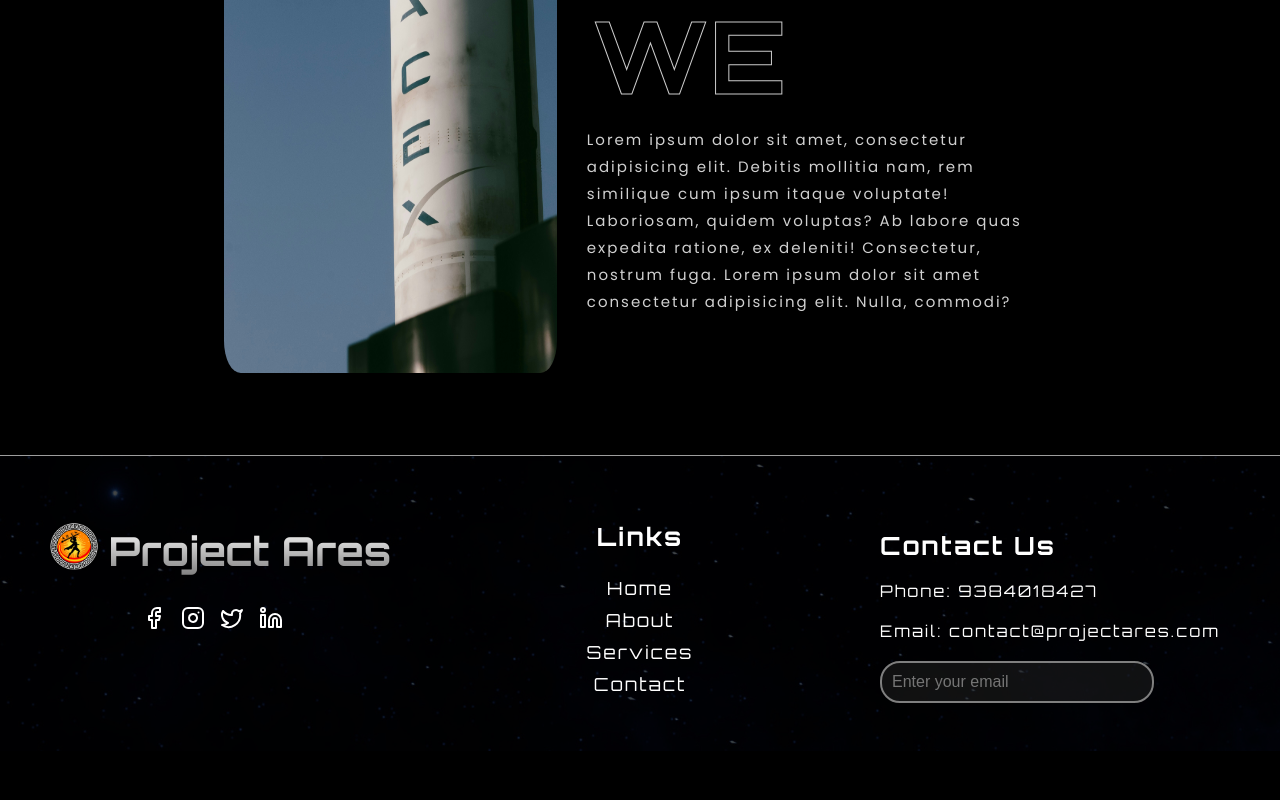
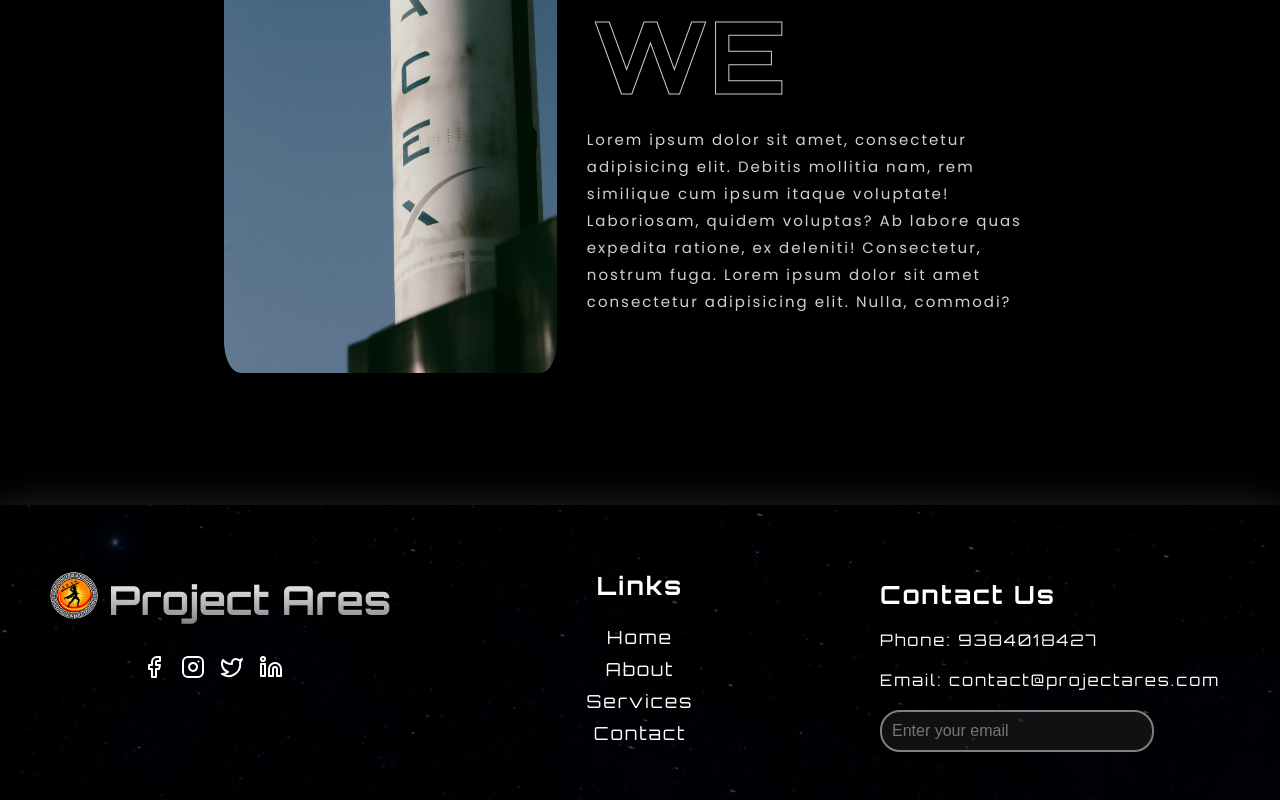
Before and after one commit to Prasannakbhat123/sub-scale, a React (Create React App) app: page / in a window 1280 px wide. Shown: the part 1145-1945 px from the top of the page. Before the commit the page ends 1896 px from the top, so only its background shows below. Built offline with nearby package versions, Linux system fonts and the light colour scheme; a web font is replaced by a local one.

Commit message:
added footer and about us

```diff
--- a/public/index.html
+++ b/public/index.html
@@ -24,7 +24,7 @@
       work correctly both with client-side routing and a non-root public URL.
       Learn how to configure a non-root public URL by running `npm run build`.
     -->
-    <title>React App</title>
+    <title>Project Ares</title>
   </head>
   <body>
     <noscript>You need to enable JavaScript to run this app.</noscript>
--- a/src/css/Footer.css
+++ b/src/css/Footer.css
@@ -2,14 +2,14 @@
 .footer-container {
     width: 100%;
     background-color: black;
+    margin-top: 50px;
     color: white;
     padding: 40px 0;
     display: flex;
     justify-content: center;
     align-items: center;
-    border-top: 1px solid rgb(157, 157, 157);
     background-image: url(../assets/images/footer_bg.png);
-    box-shadow: 0 -40px 10px rgba(255, 255, 255, 0.3); /* Top shadow */
+    box-shadow: 0 -4px 30px rgba(255, 255, 255, 0.12); /* Top shadow */
   }
 
 
```
Also changed, not shown: public/logo.png (added), public/manifest.json, 1 other file (tests, documents, lock files or other folders).
